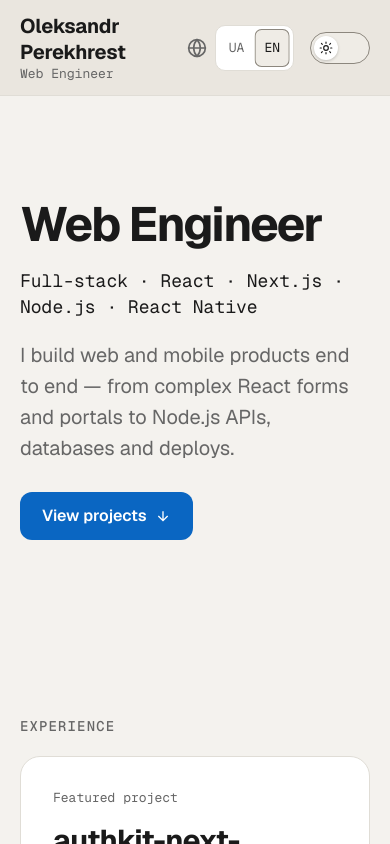
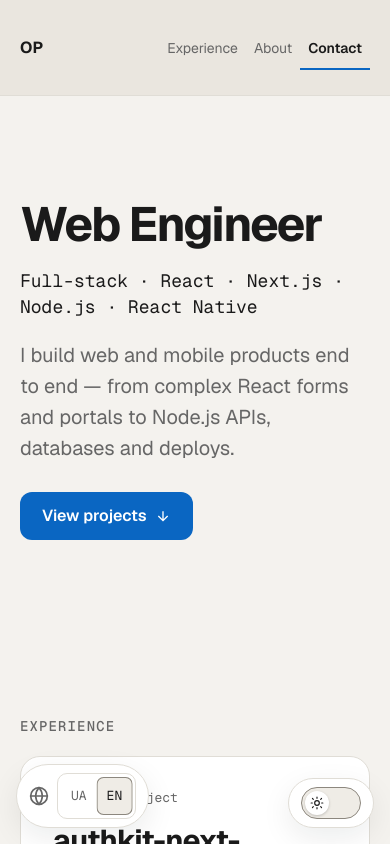
Before and after one commit to Oleksandr-Perekhrest/portfolio-next, a Next.js app: page /en in a window 390 px wide. Shown: the top 844 px of the page. Built offline with nearby package versions, Linux system fonts and the light colour scheme.

Commit message:
feat: show nav on mobile and float switches at the bottom

```diff
--- a/src/app/[locale]/layout.tsx
+++ b/src/app/[locale]/layout.tsx
@@ -1,5 +1,5 @@
 // outsource dependencies
-import type { Metadata } from "next";
+import type { Metadata, Viewport } from "next";
 import { NextIntlClientProvider } from "next-intl";
 import { getLocale, getTranslations } from "next-intl/server";
 
@@ -13,6 +13,10 @@ import { geistSans, geistMono } from "@/app/fonts";
 import Footer from "@/components/layout/Footer/Footer";
 import Header from "@/components/layout/Header/Header";
 import { ogLocaleMap, buildAlternates } from "@/lib/metadata";
+
+export const viewport: Viewport = {
+    viewportFit: "cover",
+};
 
 export function generateStaticParams() {
     return routing.locales.map((locale) => ({ locale }));
--- a/src/app/globals.scss
+++ b/src/app/globals.scss
@@ -1,4 +1,5 @@
 // local dependencies
+@use "styles" as *;
 @use "styles/tokens";
 
 // ── Light theme (default) ─────────────────────────────────────────────────────
@@ -97,3 +98,15 @@ body {
         scroll-behavior: auto !important;
     }
 }
+
+// ── Mobile bottom spacing ─────────────────────────────────────────────────────
+
+@include below(mobile) {
+    body {
+        // Reserve space for the fixed locale/theme controls (≈ 60px) + their
+        // 16px bottom offset, so the footer is never hidden beneath them.
+        padding-bottom: calc(
+            var(--space-16) + var(--space-4) + env(safe-area-inset-bottom, 0px)
+        );
+    }
+}
--- a/src/components/layout/Header/Header.module.scss
+++ b/src/components/layout/Header/Header.module.scss
@@ -42,6 +42,10 @@
     .header[data-compact="true"] & {
         display: none;
     }
+
+    @include below(mobile) {
+        display: none;
+    }
 }
 
 .brandCompact {
@@ -51,6 +55,10 @@
     color: var(--color-ink);
 
     .header[data-compact="true"] & {
+        display: block;
+    }
+
+    @include below(mobile) {
         display: block;
     }
 }
@@ -79,12 +87,36 @@
     align-items: center;
     gap: var(--space-4);
     margin-left: auto;
+
+    @include below(mobile) {
+        position: fixed;
+        left: var(--space-4);
+        right: var(--space-4);
+        bottom: calc(var(--space-4) + env(safe-area-inset-bottom, 0px));
+        display: flex;
+        justify-content: space-between;
+        align-items: flex-end;
+        pointer-events: none;
+        margin-left: 0;
+        gap: 0;
+        z-index: 11;
+    }
+}
+
+.switchWrapper {
+    @include below(mobile) {
+        pointer-events: auto;
+        display: flex;
+        align-items: center;
+        background: var(--color-surface);
+        border: 1px solid var(--color-line);
+        border-radius: var(--radius-full);
+        box-shadow: var(--shadow-hover);
+        padding: var(--space-2) var(--space-3);
+    }
 }
 
 .nav {
-    @include below(mobile) {
-        display: none;
-    }
 }
 
 .navList {
@@ -104,6 +136,10 @@
     text-decoration: none;
     padding: var(--space-2) var(--space-3);
     min-height: var(--tap-target);
+
+    @include below(mobile) {
+        padding-inline: var(--space-2);
+    }
     transition: color var(--duration-fast);
 
     @include focus-ring;
--- a/src/components/layout/Header/Header.tsx
+++ b/src/components/layout/Header/Header.tsx
@@ -78,8 +78,12 @@ export default function Header() {
                         </ul>
                     </nav>
                     <div className={styles.controls}>
-                        <LocaleSwitch />
-                        <ThemeSwitch />
+                        <div className={styles.switchWrapper}>
+                            <LocaleSwitch />
+                        </div>
+                        <div className={styles.switchWrapper}>
+                            <ThemeSwitch />
+                        </div>
                     </div>
                 </div>
             </div>
```
